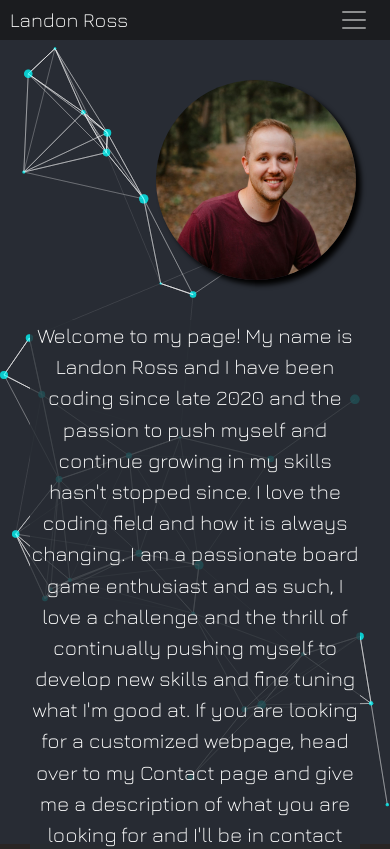
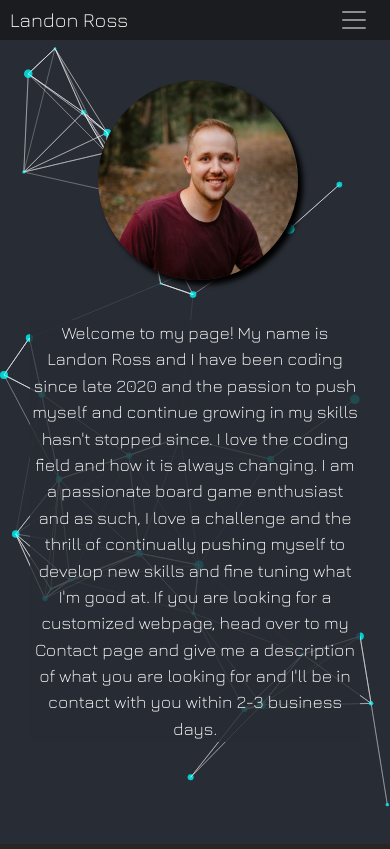
Before and after one commit to landonross/Portfolio, a React (Create React App) app: page / in a window 390 px wide. Shown: the top 849 px of the page. Built offline with nearby package versions, Linux system fonts and the light colour scheme; a web font is replaced by a local one.

Commit message:
fixed aboutMe page on media screen size. Made minor style changes on other pages

```diff
--- a/src/components/AboutMe/style.css
+++ b/src/components/AboutMe/style.css
@@ -25,6 +25,16 @@
     color: #282c34;
 }
 
+@media screen and (max-width: 576px) {
+    .selfie {
+        left: 25%;
+    }
+
+    .textBody {
+        font-size: 1.1rem;
+    }
+}
+
 #contactLink {
     margin: 0;
     padding: 0;
--- a/src/pages/About.js
+++ b/src/pages/About.js
@@ -4,7 +4,7 @@ import AboutMe from "../components/AboutMe/AboutMe.js"
 function About() {
     return (
         <div>
-            <div className="h-screen">
+            <div className="h-screen max-w-7xl mx-auto sm:px-6 lg:px-8">
                 <AboutMe />
             </div>
         </div>
--- a/src/pages/Contact.js
+++ b/src/pages/Contact.js
@@ -13,7 +13,7 @@ export default function Contact() {
           <div className="max-w-lg mx-auto">
             <h2 className="text-2xl font-extrabold tracking-tight text-warmGray-200 sm:text-3xl fontFamily-megrim">Contact</h2>
             <p className="mt-3 text-lg leading-6 text-warmGray-200 fontFamily-jura">
-              To start the journey of building your dream website you can contact me via the following forms of communication. You may also fill out the form below and I will get back to you within 2 business days. I look forward to hearing from you!
+              To start the journey of building your dream website you can contact me via the following forms of communication. You may also fill out the provided form and I will get back to you within 2 business days. I look forward to hearing from you!
             </p>
             <dl className="mt-8 text-base text-warmGray-200">
               {/* <div>
```
